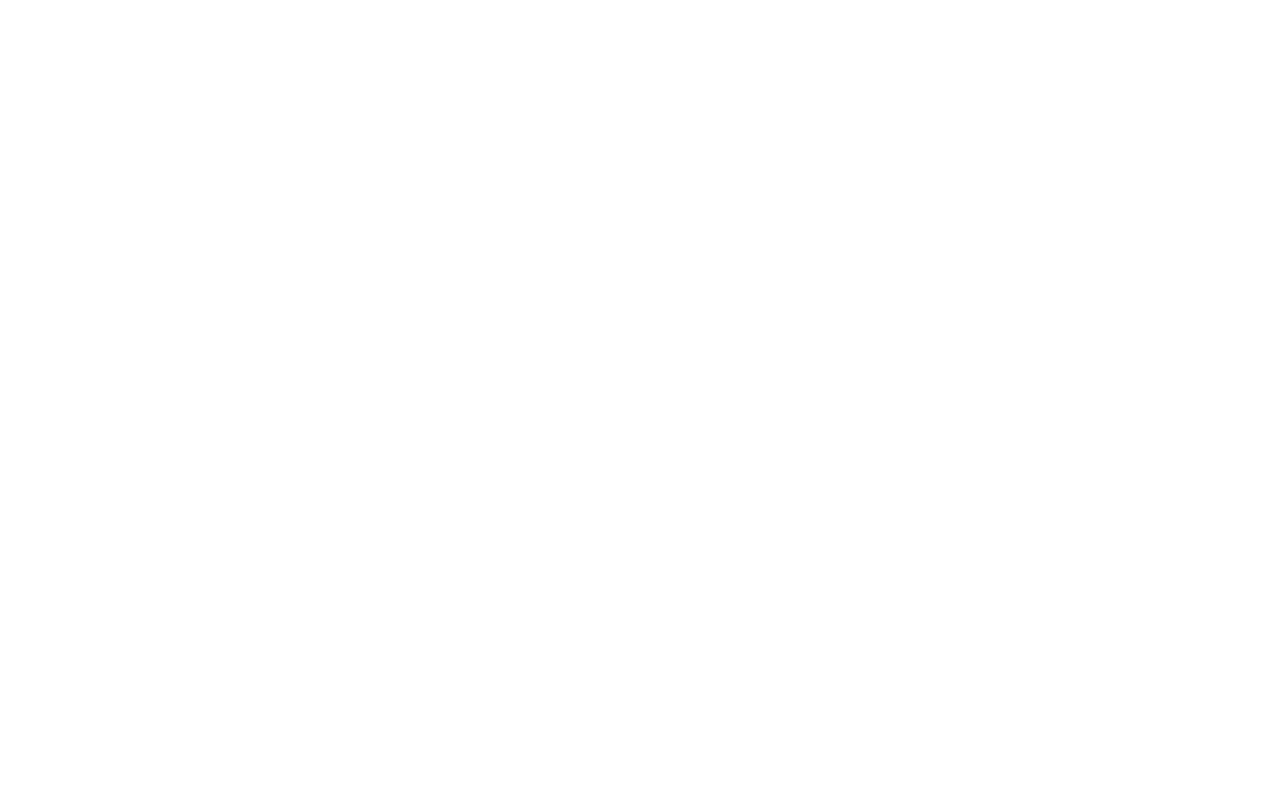
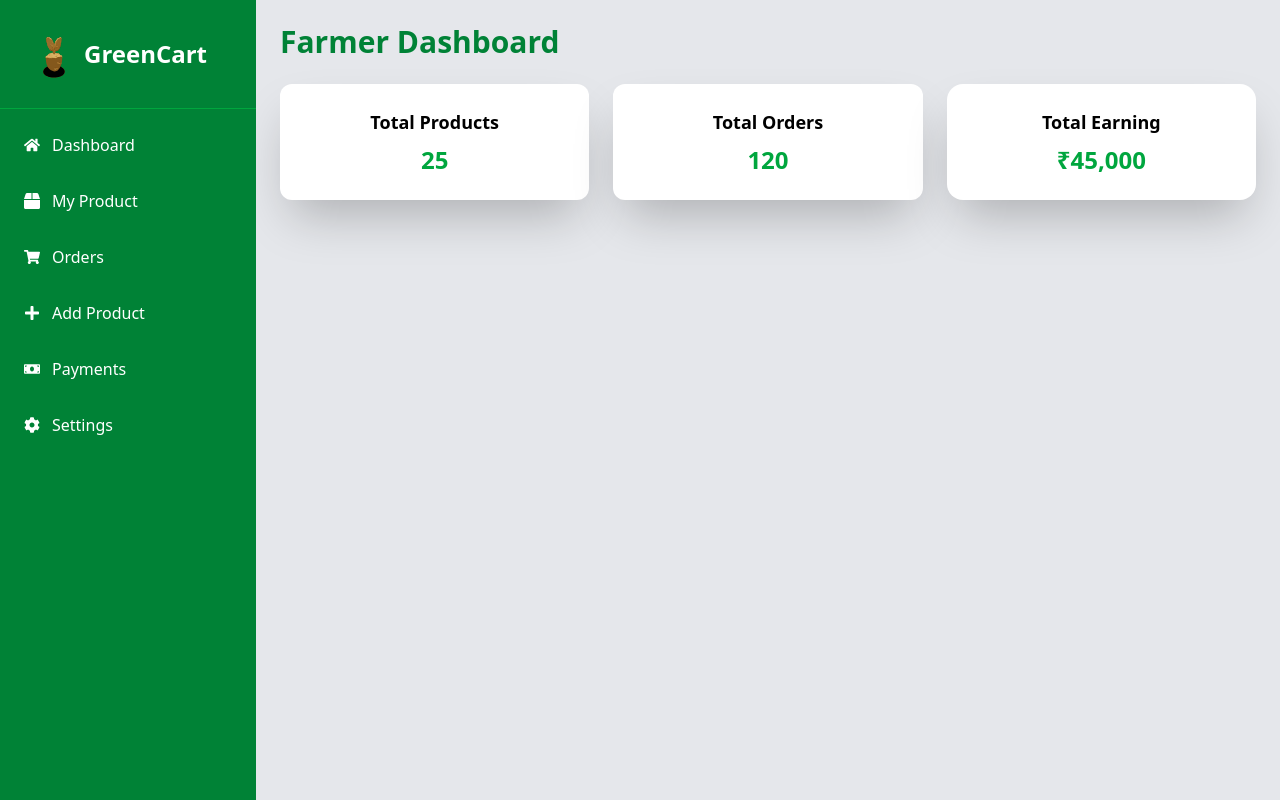
Before and after one commit to Rushikeshkuthe/greenCart-client, a React (Vite) app in the folder greenCart_client/: page /farmerDash in a window 1280 px wide. Before the commit this address had no page. Built offline with nearby package versions, Linux system fonts and the light colour scheme.

Commit message:
faramer dash and sidebar with main layout modified

```diff
--- a/greenCart_client/src/App.jsx
+++ b/greenCart_client/src/App.jsx
@@ -3,6 +3,7 @@
 import { BrowserRouter as Router,Routes,Route} from 'react-router-dom'
 import Login from './pages/Login'
 import Register from './pages/Register'
+import FarmerDash from './pages/FarmerDash'
 
 function App() {
 
@@ -14,6 +15,7 @@
             <Route path="/" element={<LandingPage/>}/>
             <Route path='/login' element={<Login/>}/>
             <Route path='/register' element={<Register/>}/>
+            <Route path='/farmerDash' element={<FarmerDash/>}/>
         </Routes>
       </div>
 
--- /dev/null
+++ b/greenCart_client/src/components/Sidebar.jsx
@@ -0,0 +1,42 @@
+import React from 'react'
+import { FaBox, FaCog, FaHome, FaMoneyBill, FaPlus, FaShoppingCart } from 'react-icons/fa'
+import { Link } from 'react-router-dom'
+import logo from '../assets/capture.svg'
+
+
+const Sidebar=()=>{
+
+    return(
+        <div className='w-64 bg-green-700 text-white flex flex-col'>
+            <div
+            className='p-6 flex items-center border-b border-green-600'
+            >
+            <img src={logo} alt="logo" className='w-15 h-15'/>
+            <h1 className='text-2xl font-bold '>GreenCart</h1>
+            </div>
+
+            <nav className='flex-1 p-4 space-y-4'>
+                <Link to='/farmerDash' className='flex items-center gap-3 hover:bg-green-600 p-2 rounded-md'>
+                <FaHome/> Dashboard
+                </Link>
+                <Link to='/product' className='flex items-center gap-3 hover:bg-green-600 p-2 rounded-md'>
+                <FaBox/> My Product
+                </Link>
+                <Link to='/orders' className='flex items-center gap-3 hover:bg-green-600 p-2 rounded-md'>
+                <FaShoppingCart/> Orders
+                </Link>
+                <Link to='/addProduct' className='flex items-center gap-3 hover:bg-green-600 p-2 rounded-md'>
+                <FaPlus/> Add Product
+                </Link>
+                <Link to='/payment' className='flex items-center gap-3 hover:bg-green-600 p-2 rounded-md'>
+                <FaMoneyBill/> Payments
+                </Link>
+                <Link to='/setting' className='flex items-center gap-3 hover:bg-green-600 p-2 rounded-md'>
+                <FaCog/> Settings
+                </Link>
+            </nav>
+        </div>
+    )
+}
+
+export default Sidebar
--- /dev/null
+++ b/greenCart_client/src/layouts/MainLayout.jsx
@@ -0,0 +1,15 @@
+import React from 'react'
+import Sidebar from '../components/Sidebar'
+
+const MainLayout=({children})=>{
+    return(
+        <div className='flex h-screen bg-gray-200'>
+            <Sidebar/>
+            <main className='flex-1 p-6 overflow-y-auto'>
+            {children}
+            </main>
+        </div>
+    )
+}
+
+export default MainLayout
--- /dev/null
+++ b/greenCart_client/src/pages/FarmerDash.jsx
@@ -0,0 +1,29 @@
+import React from 'react'
+import MainLayout from '../layouts/MainLayout'
+
+const FarmerDash=()=>{
+
+    return(
+        <MainLayout>
+            <h1 className='text-3xl font-bold text-green-700 mb-6'>Farmer Dashboard</h1>
+            <div className='grid grid-cols-1 md:grid-cols-3 gap-6'>
+                <div className='bg-white shadow-2xl rounded-xl p-6 text-center'>
+                    <h2 className='text-lg font-semibold'> Total Products</h2>
+                    <p className='text-2xl text-green-600 mt-2 font-semibold'>25</p>
+                </div>
+
+                <div className='bg-white shadow-2xl rounded-xl p-6 text-center'>
+                   <h2 className='text-lg font-semibold'>Total Orders</h2>
+                   <p className='text-2xl text-green-600 mt-2 font-semibold'>120</p>
+                </div>
+                <div className='bg-white rounded-2xl p-6 shadow-2xl text-center'>
+                   <h2 className='text-lg font-semibold'>Total Earning</h2>
+                   <p className='text-2xl text-green-600 mt-2 font-semibold'>₹45,000</p>
+                </div>
+
+            </div>
+        </MainLayout>
+    )
+}
+
+export default FarmerDash
--- a/greenCart_client/src/pages/Login.jsx
+++ b/greenCart_client/src/pages/Login.jsx
@@ -1,9 +1,10 @@
 import React from 'react'
 import farm from '../assets/farm.png'
-import { Link } from 'react-router-dom'
+import { Link, useNavigate } from 'react-router-dom'
 
 
 const Login=()=>{
+    const navigate = useNavigate()
     return(
         <div className='h-screen w-screen flex items-center justify-center bg-cover bg-center'
         style={{backgroundImage: `url(${farm})`}}
@@ -30,7 +31,9 @@
                     Forget Password
                 </a>
             </div>
-            <button className='w-full bg-green-600 text-white py-2  rounded-lg font-semibold hover:bg-green-700 transition'>
+            <button className='w-full bg-green-600 text-white py-2  rounded-lg font-semibold hover:bg-green-700 transition'
+            onClick={()=>{navigate('/farmerDash')}}
+            >
                 Log In
             </button>
         </form>
```
